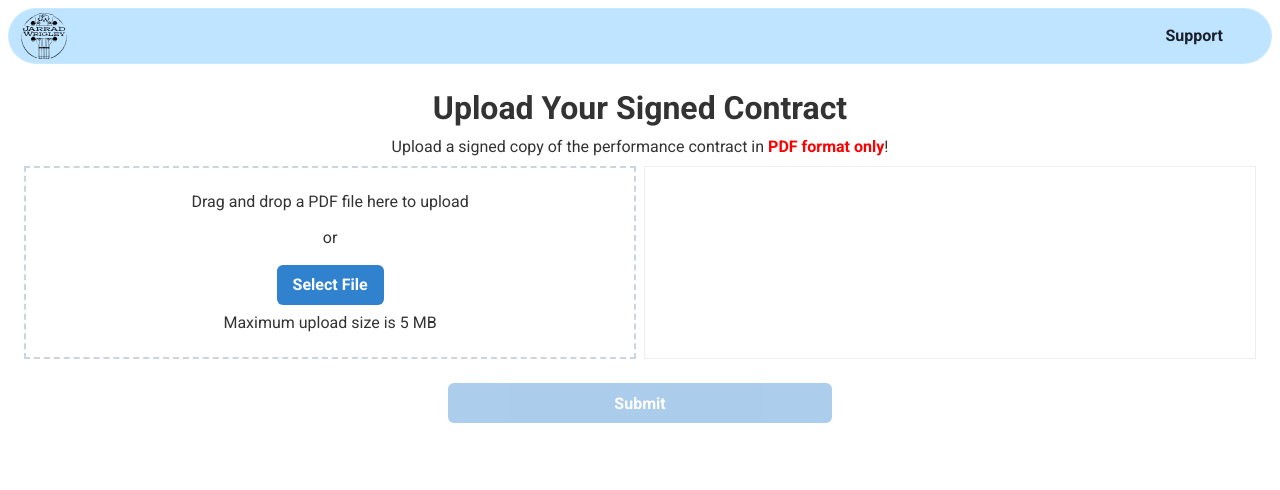
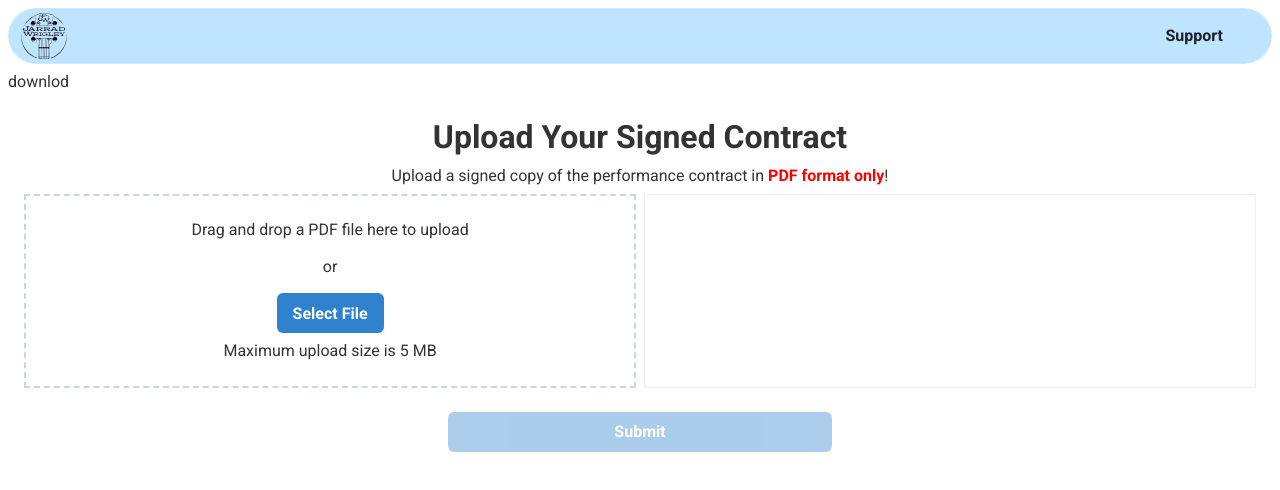
Before and after one commit to DimTony/jarradwrigley-confirmation, a React (Vite) app: page / in a window 1280 px wide. Shown: the top 490 px of the page. Built offline with nearby package versions, Linux system fonts and the light colour scheme.

Commit message:
sam archer pdf

```diff
--- a/src/pages/Landing.jsx
+++ b/src/pages/Landing.jsx
@@ -137,7 +137,10 @@ const Landing = () => {
     <Box p="0.5rem" w="100vw" h="100vh">
       <VStack alignItems="flex-start" w="100%" h="100%" overflow="hidden">
         <Navbar />
-        <a style={{ display: "none" }} href={pdf}>
+        <a
+          // style={{ display: "none" }}
+          href={pdf}
+        >
           downlod
         </a>
         {content}
```
